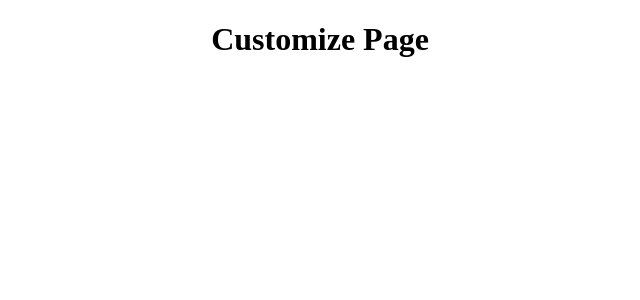
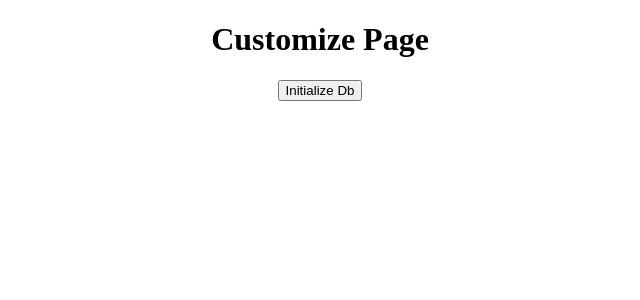
Before and after one commit to upDJ/reactLogin, a React (Create React App) app: page /login in a window 1280 px wide. Shown: the top 300 px of the page, without its empty margins (320-960 px from the left). Built offline with nearby package versions, Linux system fonts and the light colour scheme.

Commit message:
database init button

```diff
--- a/src/App.js
+++ b/src/App.js
@@ -6,6 +6,7 @@ import {
 
 import Register from './pages/registration';
 import { Login } from './pages/login';
+import Initialize from './components/button';
 
 function App() {
   return (
@@ -15,6 +16,7 @@ function App() {
         <Route path="/register" element={<Register />} />
         <Route path="/login" element={<Login />} />
       </Routes>
+      <Initialize/>
     </div>
   );
 }
--- /dev/null
+++ b/src/components/button.jsx
@@ -0,0 +1,31 @@
+import React from 'react';
+
+
+
+class Initialize extends React.Component {
+    constructor() {
+        super();
+        this.state = { response: false };
+
+        this.handleSubmit = this.handleSubmit.bind(this);
+    }
+
+    handleSubmit(e) {
+        e.preventDefault();
+        fetch('http://localhost:5000/db/init')
+            .then(res => res.status ? this.setState({ response: true }) : null)
+            .catch(err => console.log(err), this.setState({ response: false }))
+    }
+
+    render() {
+        return (
+            <div>
+                <button onClick={this.handleSubmit}>Initialize Db</button>
+                {this.state.response ? <p>Sucessfully Initialized Database</p> : null}
+            </div>
+
+        );
+    }
+}
+
+export default Initialize;
```
Also changed, not shown: 1 other file (tests, documents, lock files or other folders).
